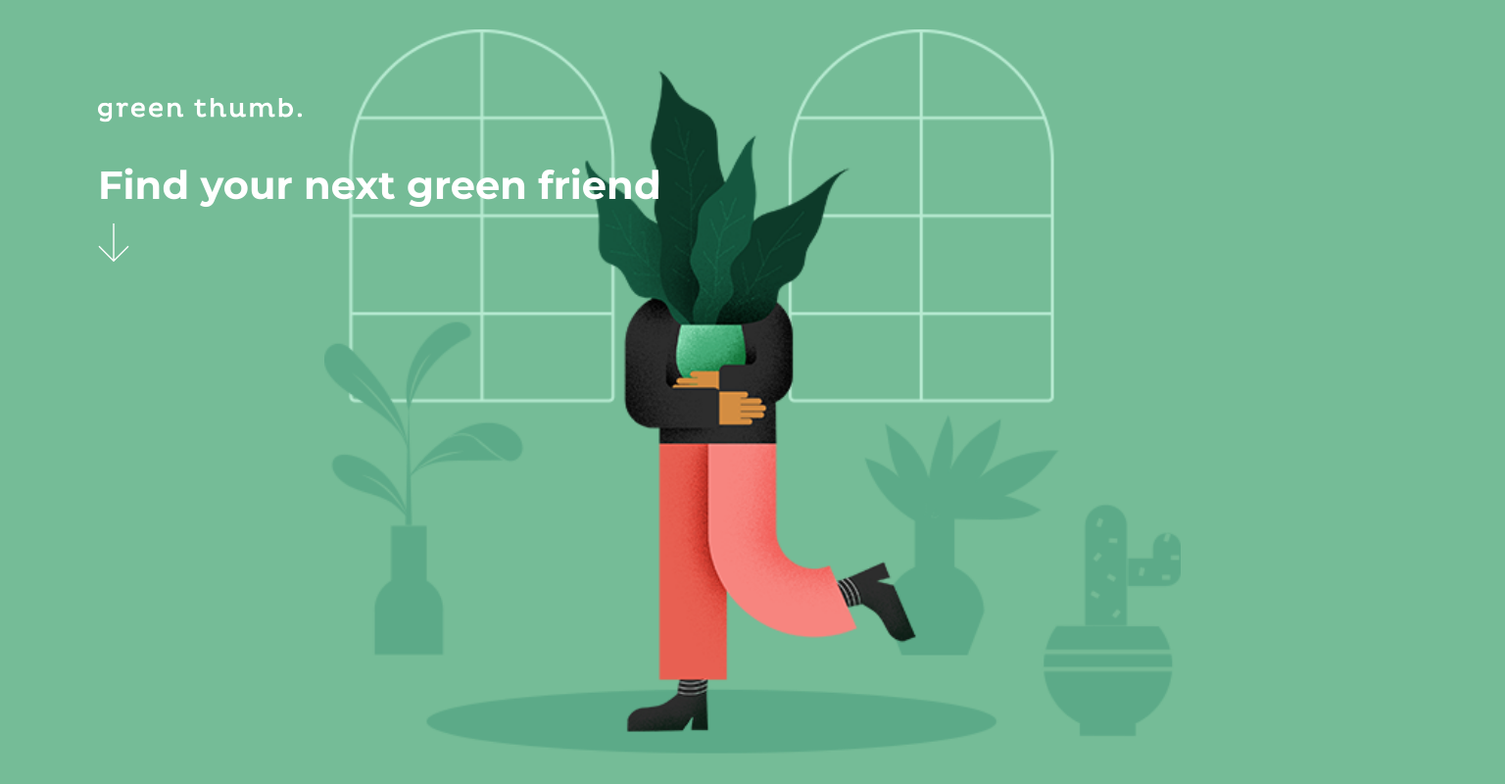
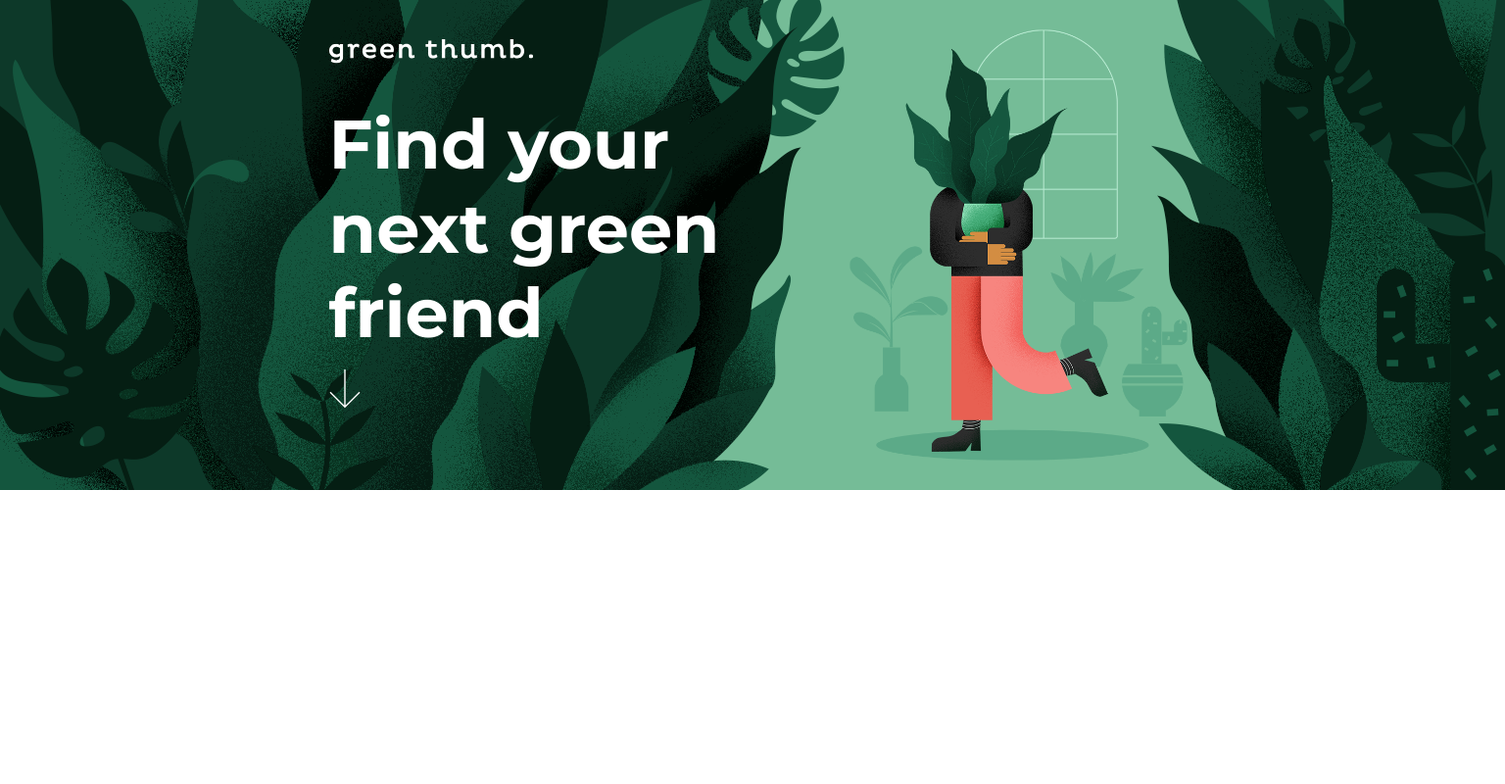
Before and after one commit to rennanmelo/greenthumb, a website built with Parcel: page index.html in a window 1536 px wide. Shown: the whole page at 98% size. Built offline with nearby package versions, Linux system fonts and the light colour scheme.

Commit message:
Created desktop Hero section

```diff
--- a/index.html
+++ b/index.html
@@ -13,11 +13,13 @@
   <section id="hero" class="hero">
     <div class="hero__illustration"></div>
     <div class="hero__content">
-      <img class="hero__logo" src="images/icons/logo-white.svg" alt="Greenthumb" />
-      <h1 class="hero__title">Find your next green friend</h1>
-      <a class="hero__button" href="#filter">
-        <span class="hero__icon"></span>
-      </a>
+      <div class="container">
+        <img class="hero__logo" src="images/icons/logo-white.svg" alt="Greenthumb" />
+        <h1 class="hero__title">Find your next green friend</h1>
+        <a class="hero__button" href="#filter">
+          <span class="hero__icon"></span>
+        </a>
+      </div>
     </div>
   </section>
 </body>
--- a/styles/hero.scss
+++ b/styles/hero.scss
@@ -34,6 +34,7 @@
     font-size: 40px;
     font-weight: 700;
     margin-bottom: 15px;
+    max-width: 400px;
   }
 
   &__button {
@@ -69,3 +70,59 @@
     padding: 100px;
   }
 }
+
+// Desktop
+@media screen and (min-width: 992px) {
+  .hero {
+    height: 500px;
+
+    &__illustration {
+      background-image: url('/images/hero/desktop/plantperson.png');
+      background-position: center;
+    }
+
+    &__content {
+
+      &::after {
+        content: '';
+        height: 100%;
+        display: block;
+        position: absolute;
+        top: 0;
+        right: 0;
+        background-image: url('/images/hero/desktop/right-leaves.png');
+        background-size: contain;
+        background-position: right;
+        background-repeat: no-repeat;
+        width: 400px;
+      }
+    }
+
+    &__button {
+      transition: transform 250ms;
+
+      &:hover {
+        transform: translateY(5px);
+      }
+    }
+  }
+}
+
+@media screen and (min-width: 1360px) {
+  .hero {
+
+    &__illustration {
+      background-position: 74% 100%;
+    }
+
+    &__content {
+      background-image: url('/images/hero/desktop/left-leaves.png');
+      background-position: left;
+      padding: 40px 35px;
+    }
+
+    &__title {
+      font-size: 70px;
+    }
+  }
+}
--- a/styles/main.scss
+++ b/styles/main.scss
@@ -7,3 +7,9 @@
 body {
   font-family: "Montserrat", sans-serif;
 }
+
+.container {
+  margin: 0 auto;
+  width: 100%;
+  max-width: 865px;
+}
```
